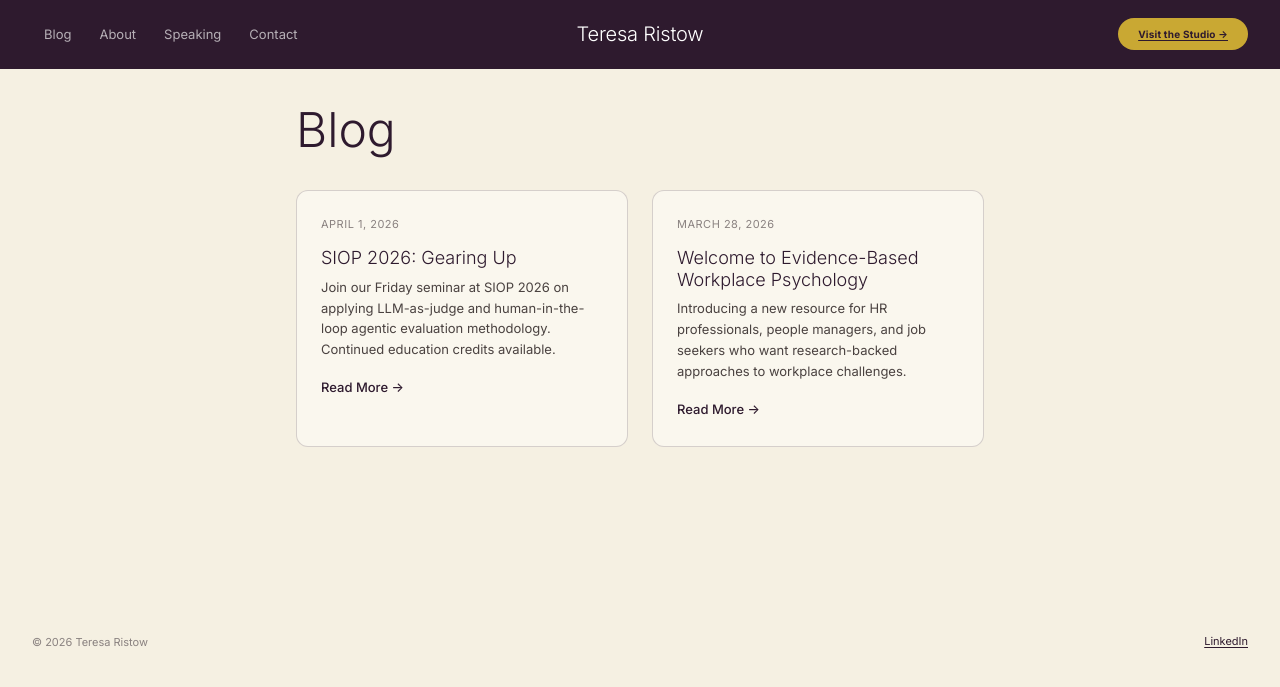
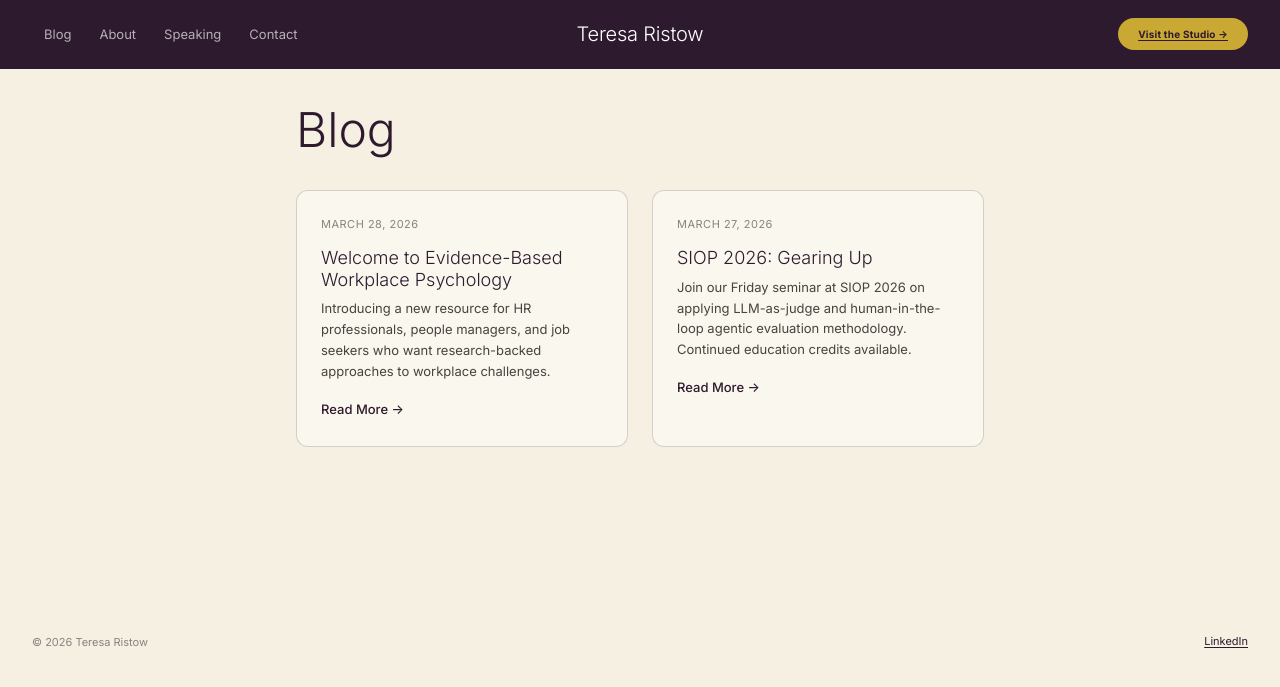
Before and after one commit to christopher-at-loom/teresa-ristow-io, a Jekyll site: the page built from pages/blog.html, in a window 1280 px wide. Shown: the top 687 px of the page. Built offline with Jekyll 4.4.1, drawn with Linux system fonts in a browser that asks for light colours.

```diff
--- a/_posts/2026-04-01-siop-2026-gearing-up.html
+++ b/_posts/2026-03-27-siop-2026-gearing-up.html
@@ -1,6 +1,6 @@
 ---
 title: "SIOP 2026: Gearing Up"
-date: 2026-04-01
+date: 2026-03-27
 excerpt: "Join our Friday seminar at SIOP 2026 on applying LLM-as-judge and human-in-the-loop agentic evaluation methodology. Continued education credits available."
 tags:
   - SIOP
```
